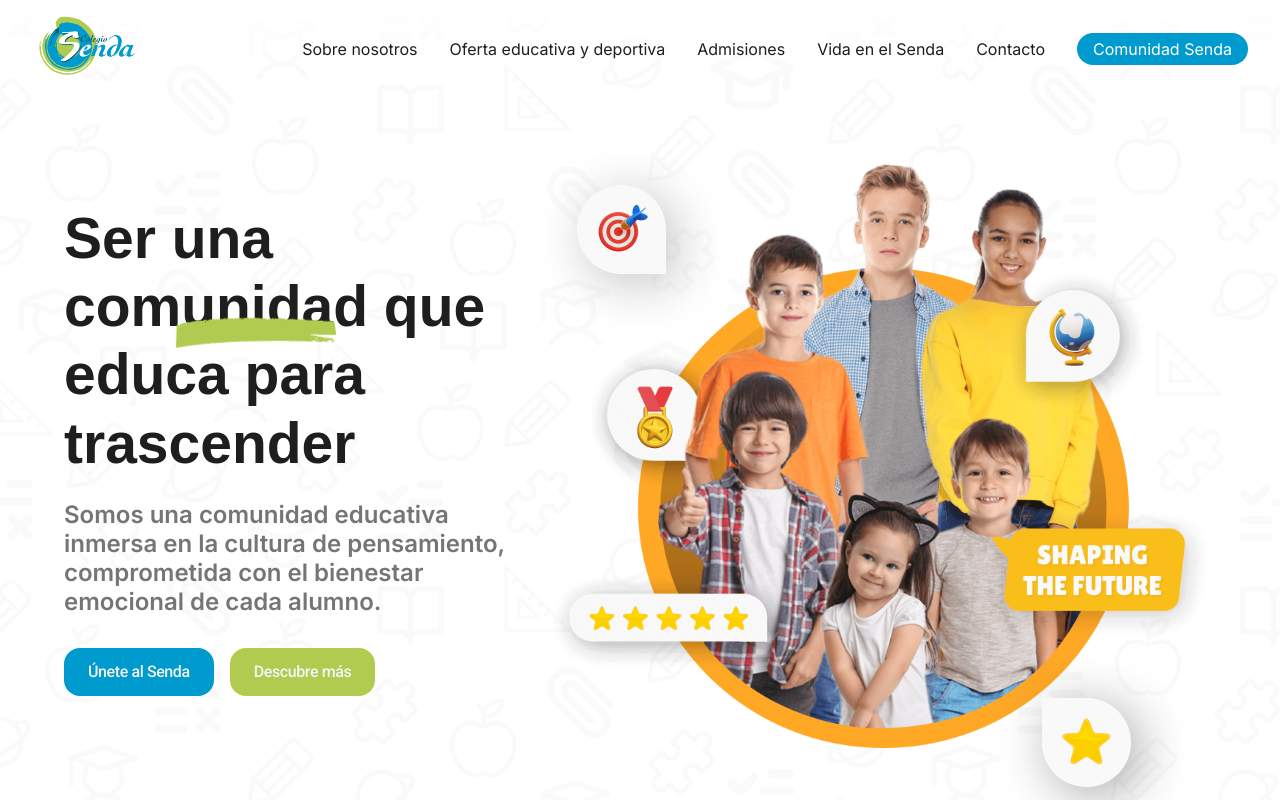
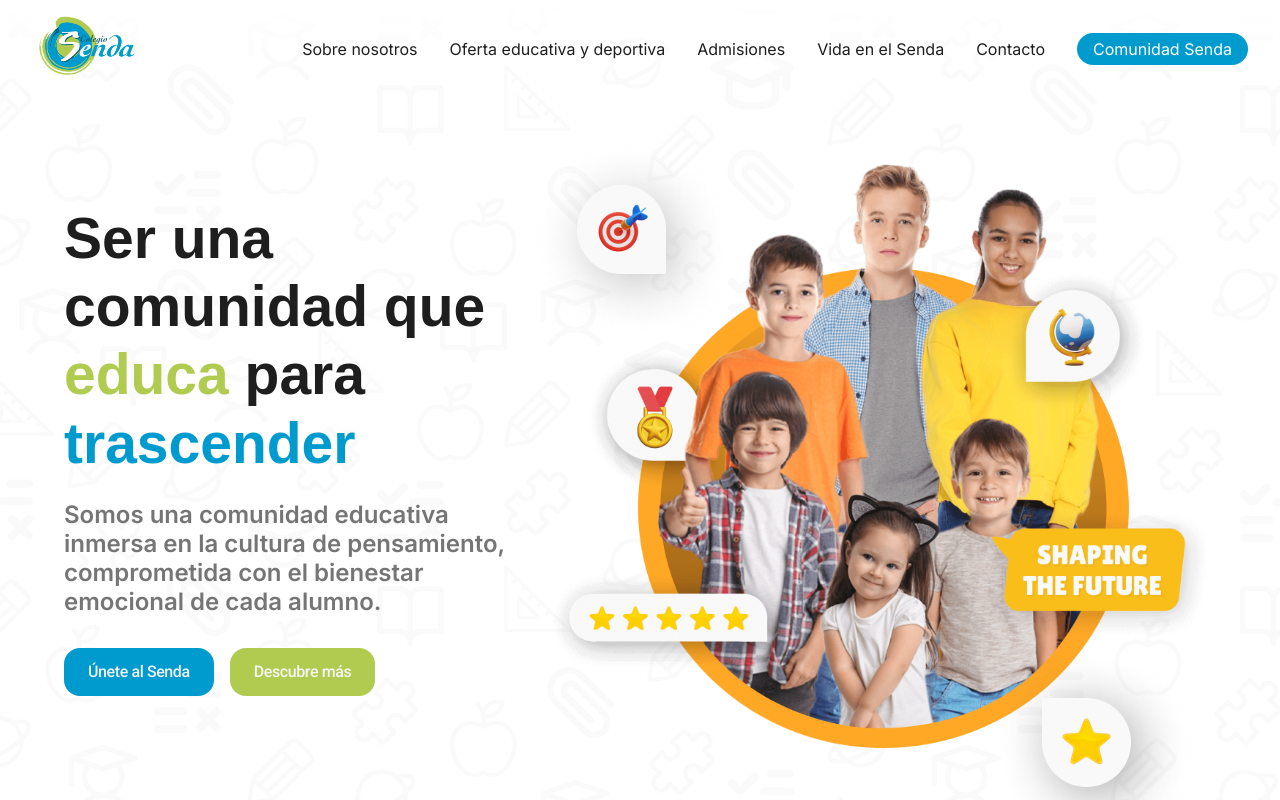
Before and after one commit to isabelrobleda/frontend-senda, a React (Vite) app: page / in a window 1280 px wide. Shown: the top 800 px of the page. Built offline with nearby package versions, Linux system fonts and the light colour scheme; a web font is replaced by a local one.

Commit message:
changes n main css

```diff
--- a/src/components/MainHome.jsx
+++ b/src/components/MainHome.jsx
@@ -22,12 +22,7 @@ function MainHome() {
             <div className="self-stretch text-[#1e1e1e] text-[32px] md:text-[57px] font-semibold font-pangea leading-tight md:leading-[68.40px] relative">
               Ser una comunidad que
 
-              <img
-                src={GreenVector}
-                alt="green vector"
-                className="absolute md:left-32 md:top-45 transform -translate-y-3/4 translate-x-[-10%] z-0  md:w-auto hidden md:block"
-              />
-              <span className="relative"> educa</span> para trascender
+              <span className="relative text-[#b0cb4f]"> educa</span> para <span className="text-[#009bce]">trascender</span>
 
 
             </div>
--- a/src/pages/Oferta/AfterSchool.jsx
+++ b/src/pages/Oferta/AfterSchool.jsx
@@ -30,7 +30,7 @@ function AfterSchool() {
             className="absolute inset-0 w-full h-full object-cover z-0 md:block hidden"
           />
 
-<div className="absolute inset-0">
+          <div className="absolute inset-0">
             <div
               className="absolute inset-0 bg-cover bg-no-repeat opacity-10 md:hidden"
               style={{
@@ -41,7 +41,7 @@ function AfterSchool() {
 
           {/* Text and IdeaSport image */}
           <div className="relative z-10 flex flex-col justify-center items-center text-center">
-            <h1 className="text-[32px] sm:text-[40px] md:text-[48px] font-semibold font-['Pangea'] leading-[1.2]">
+            <h1 className="text-[32px] sm:text-[40px] md:text-[48px] font-semibold font-pangea leading-[1.2]">
               After School
               <br />
               <span className="text-[#1e1e1e]">Nuestra oferta para </span>
@@ -237,7 +237,6 @@ function AfterSchool() {
         </div>
       </div>
 
-
       {/* Image Section */}
       <div className="px-4 md:px-16 py-16 md:py-32 flex flex-col justify-center items-center gap-20">
         <div className="grid grid-cols-1 md:grid-cols-3 gap-4 md:gap-10">
```
